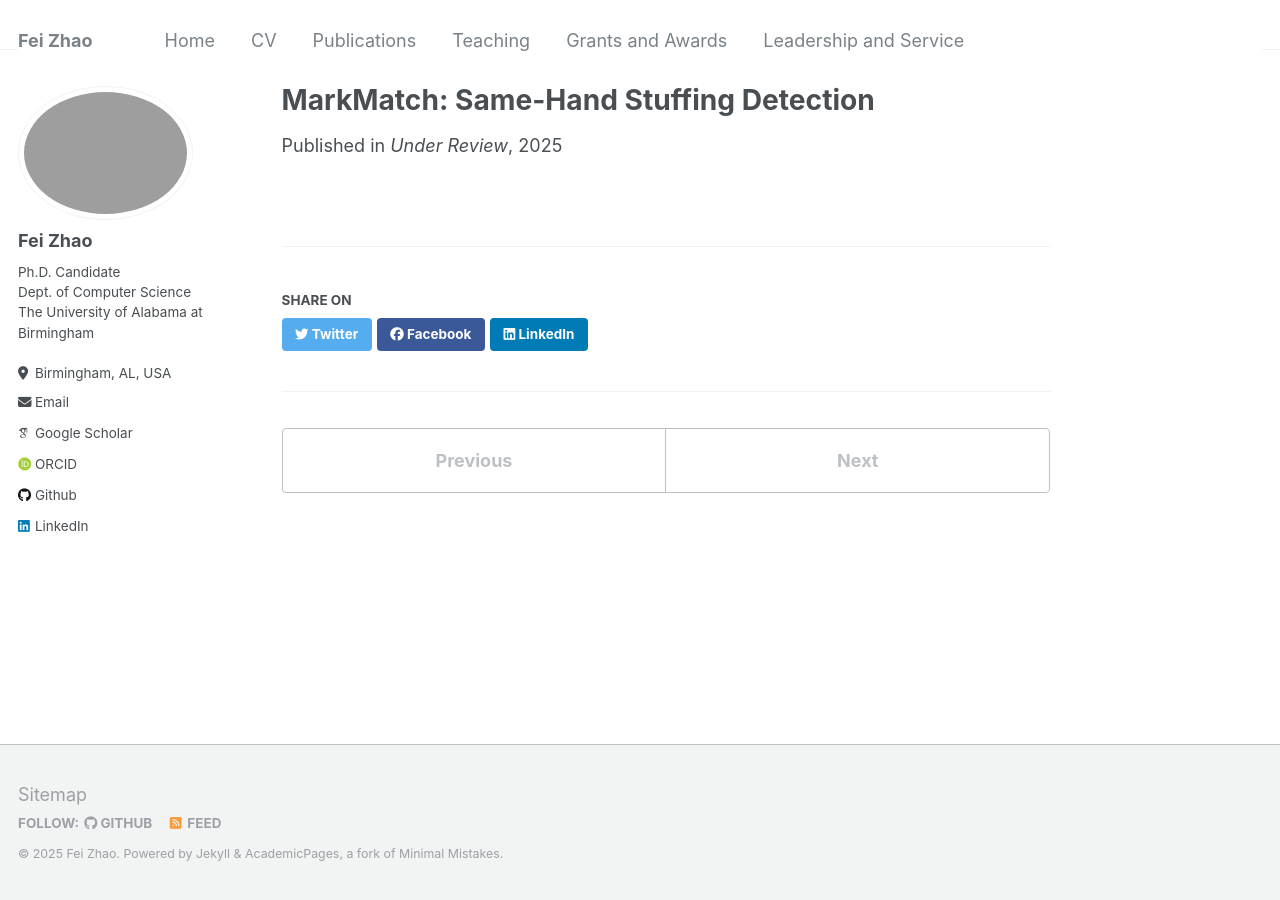
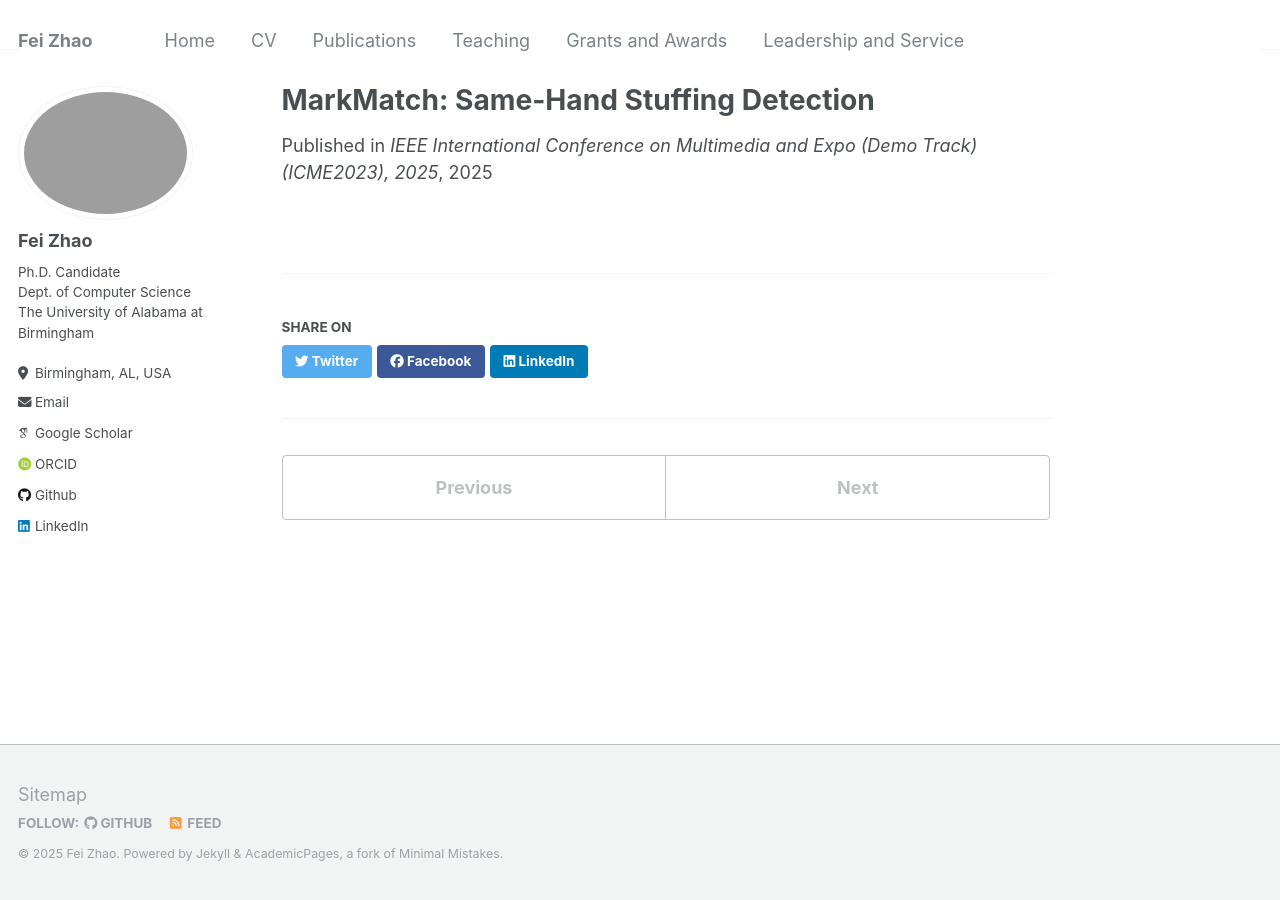
Before and after one commit to feizhao19/feizhao19.github.io, a Jekyll site: the page built from _publications/demo.md, in a window 1280 px wide. Built offline with Jekyll 4.4.1, drawn with Linux system fonts in a browser that asks for light colours; some web fonts are replaced.

Commit message:
added accepted paper

```diff
--- a/_publications/demo.md
+++ b/_publications/demo.md
@@ -5,7 +5,7 @@ permalink: /publication/demo
 authors:  '<strong>Fei Zhao</strong>, Runlin Zhang, Chengcui Zhang, and Nitesh Saxena'
 year: 2025
 date: 2025-05-04
-venue: 'Under Review'
+venue: 'IEEE International Conference on Multimedia and Expo (Demo Track) (ICME2023),  2025'
 header:
   teaser: "arch_encoder.png"
 ---
```
